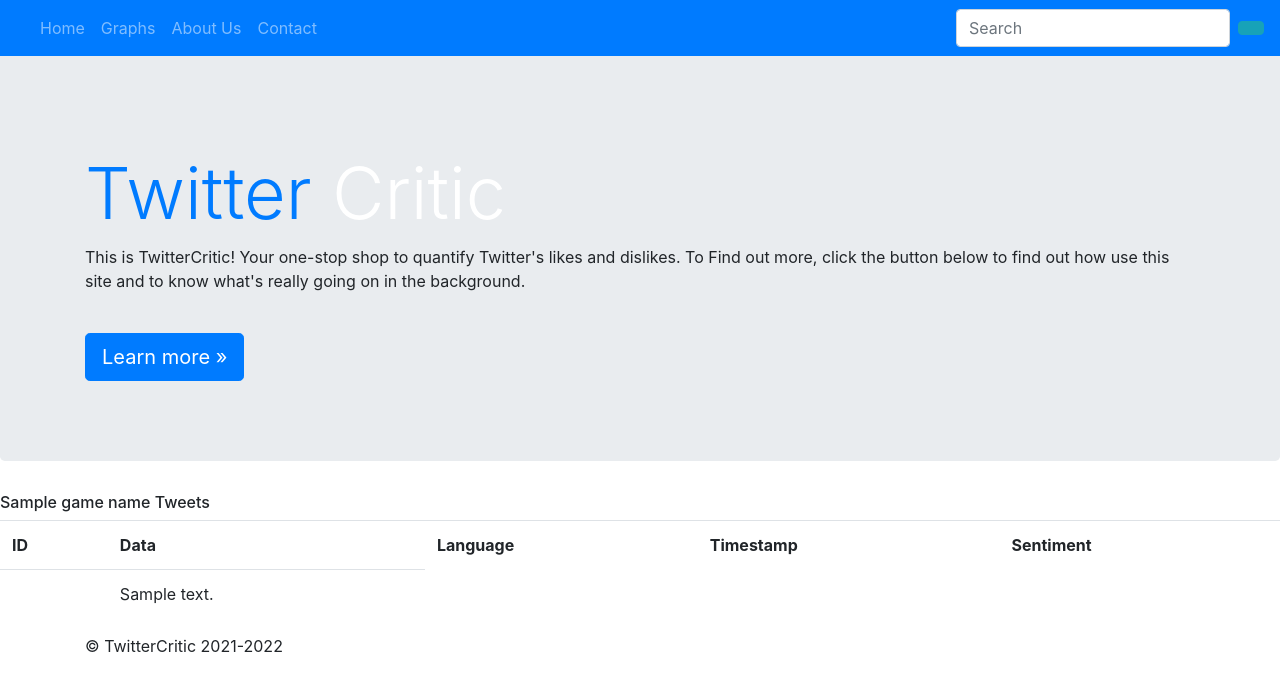
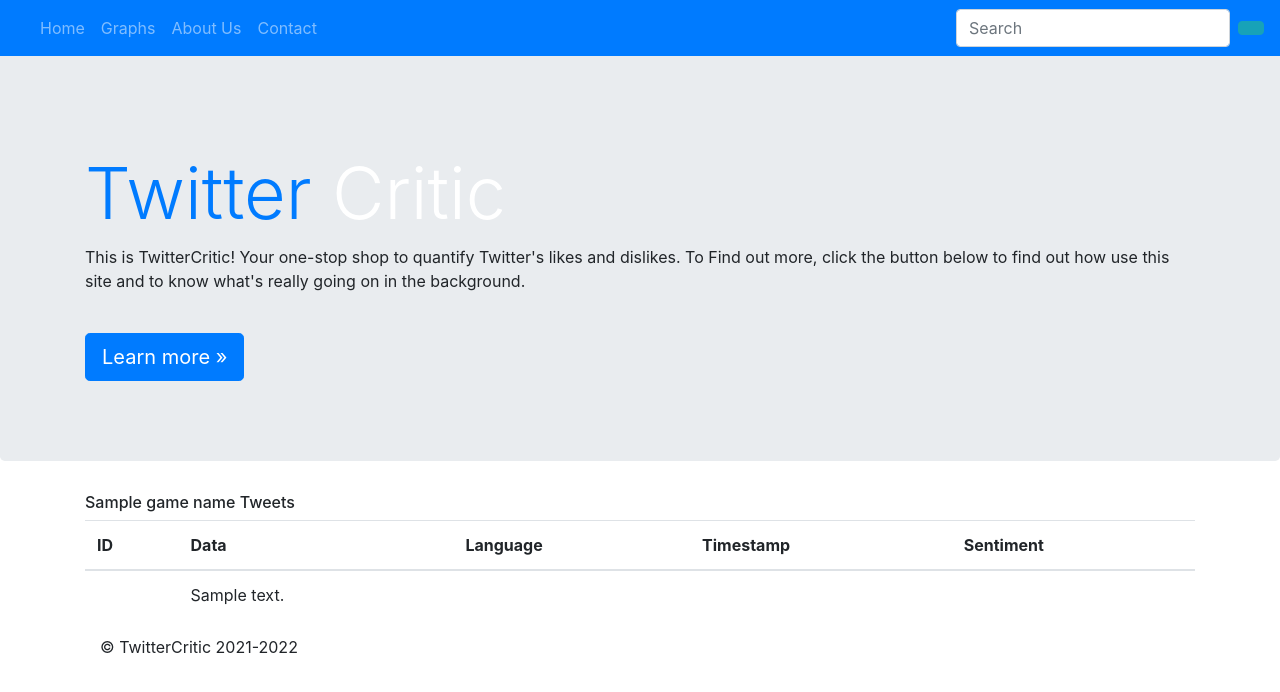
Before and after one commit to lewisj2501/twitter-text-mining, a Flask app: template templates/search.html in a window 1280 px wide. Shown: the top 692 px of the page. Run offline with Flask 2, Linux system fonts and the light colour scheme; the template is opened without the code that fills it: most values are stand-ins (such as "Sample title", 1, 10 or a date in 2020).

Commit message:
- Updated search.html with bootstrap styling.

```diff
--- a/templates/search.html
+++ b/templates/search.html
@@ -2,8 +2,12 @@
 {% extends "base.html" %}
 {% block title %}Dashboard{% endblock %}
 {% block content %}
+<div class="container">
+    <div class="row">
+        <div class="col-md-12">
             <h6>{{gameName}} Tweets</h6>
-<table class="table">
+            <table class="table table-hover">
+                <thead>
                 <tr>
                     <th scope="col">ID</th>
                     <th scope="col">Data</th>
@@ -11,7 +15,9 @@
                     <th scope="col">Timestamp</th>
                     <th scope="col">Sentiment</th>
                 </tr>
+                </thead>
                 {% for x in content %}
+                <tbody>
                 <tr>
                     {% for tweet in x %}
                     <th scope="row"></th>
@@ -19,5 +25,10 @@
                     {% endfor %}
                 </tr>
                 {% endfor %}
+                </tbody>
             </table>
             {% endblock %}
+        </div>
+
+    </div>
+</div> <!-- /container -->
```
Lines whose indentation alone changed are shown as unchanged.
